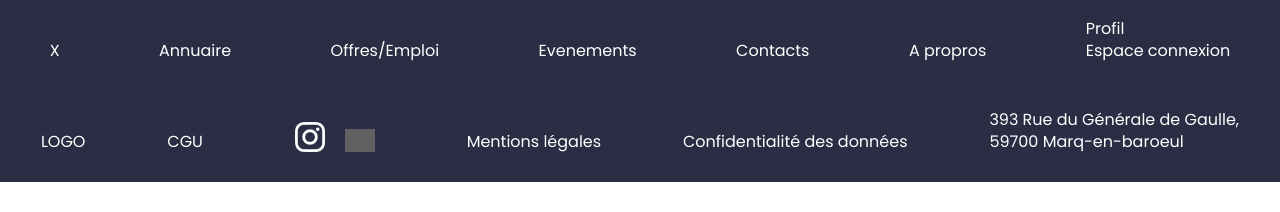
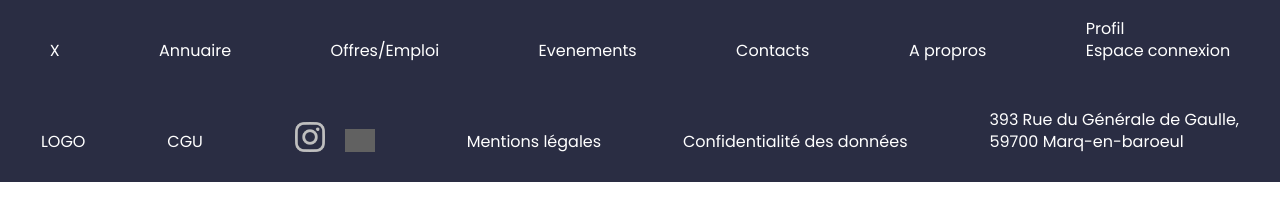
Before and after one commit to foreach-academy/Alumni_Frontend, a React (Create React App) app: page / in a window 1280 px wide. In both pictures the pointer is over the picture 309 px from the left and 136 px from the top of the page. Shown: the top 212 px of the page. Built offline with nearby package versions, Linux system fonts and the light colour scheme; grey boxes are pictures that could not be loaded.

Commit message:
ADD hover sur le footer

```diff
--- a/src/Styles/Footer.css
+++ b/src/Styles/Footer.css
@@ -17,3 +17,13 @@
     padding: 10px;
     filter: invert(100%);
 }
+
+.icon_reseaux_footer:hover{
+    cursor: pointer;
+    filter: invert(75%);
+}
+
+.navigation_footer:hover{
+    cursor: pointer;
+    filter: brightness(75%);
+}
```
